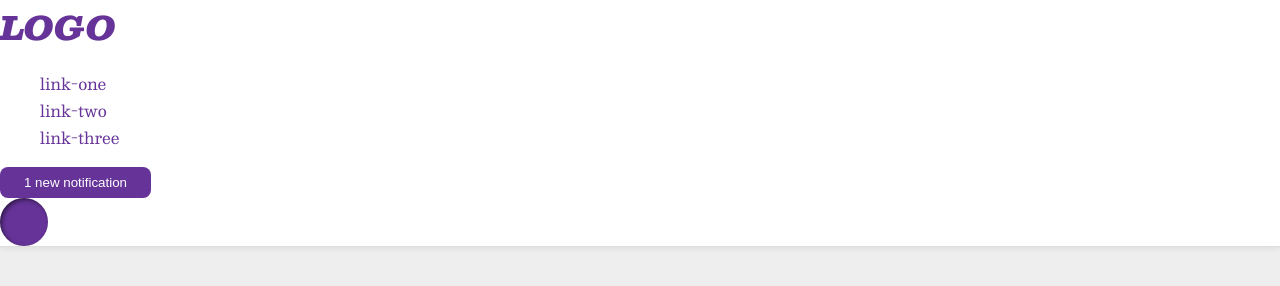
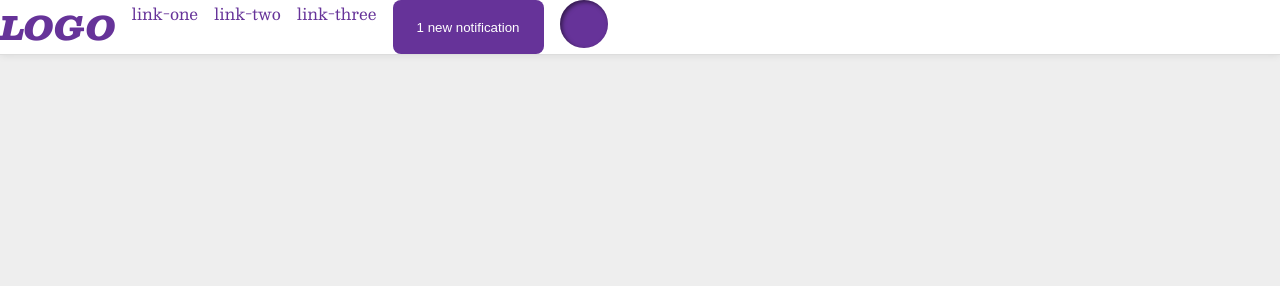
Before and after one commit to Mfstr/flex, a plain HTML site: page index.html in a window 1280 px wide. Drawn offline with nearby package versions, Linux system fonts and the light colour scheme.

Commit message:
3rd solution

```diff
--- a/style.css
+++ b/style.css
@@ -12,6 +12,10 @@ body {
   background: white;
   border-bottom: 1px solid #ddd;
   box-shadow: 0 0 8px rgba(0,0,0,.1);
+  display: flex;
+  margin: 0;
+  padding: 0;
+  gap: 16px;
 }
 
 .profile-image {
@@ -45,4 +49,14 @@ a {
 
 ul {
   list-style-type: none;
+  display: flex;
+  margin: 0px;
+  padding: 0px;
+  gap: 16px;
 }
+
+.left .right {
+    display: flex;
+    align-items: center;
+    gap: 16px;
+}
```
